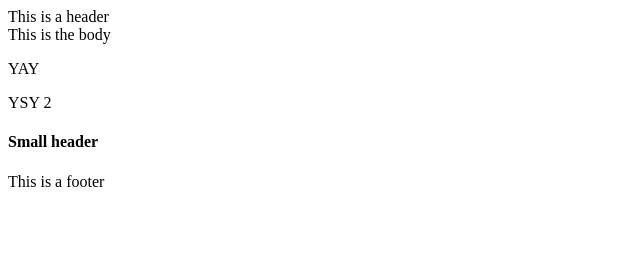
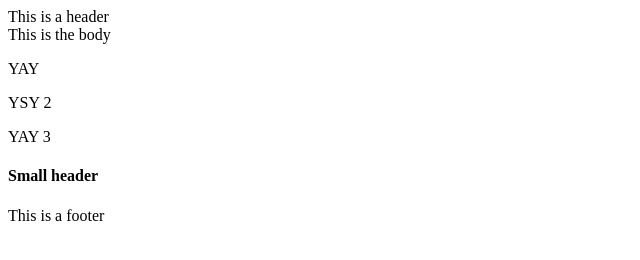
Before and after one commit to jjvilla6/IS424Final, a plain HTML site: page index.html in a window 1280 px wide. Shown: the whole page, without its empty margins (0-640 px from the left). Drawn offline with Linux system fonts and the light colour scheme.

Commit message:
Added formatting and additional p tag

```diff
--- a/index.html
+++ b/index.html
@@ -5,6 +5,8 @@
     <P>YSY 2
 
     </P>
-    <h4>Small header</h4>
+    <p>YAY 3</p>
+    <h4 style="height: fit-content;">Small header</h4>
+
 </body>
 <footer>This is a footer</footer>
```
